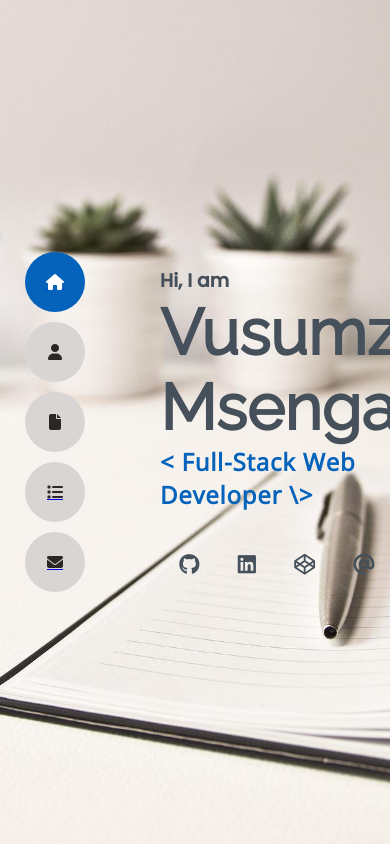
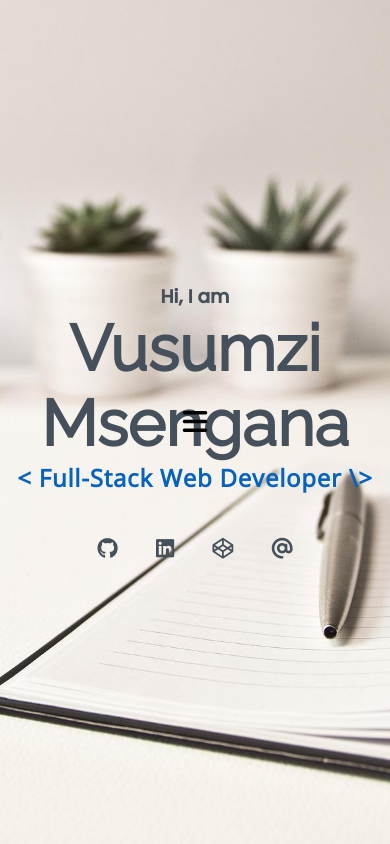
Before and after one commit to iamvusumzi/portfolio, a plain HTML site: page index.html in a window 390 px wide. Shown: the top 844 px of the page. Drawn offline with nearby package versions, Linux system fonts and the light colour scheme.

Commit message:
Mobile Responsiveness init

```diff
--- a/index.html
+++ b/index.html
@@ -20,6 +20,9 @@
         <!-- START OF LANDING -->
         <section id="landing">
             <nav id="navbar">
+                <button class="nav-button">
+                    <i class="fa-solid fa-bars"></i>
+                </button>
                 <ul class="nav-links">
                     <li class="nav-link">
                         <a href="#landing" class="link">
@@ -94,7 +97,7 @@
                 </p>
             </div>
             <div class="content">
-                <div class="image">
+                <div class="image" data-aos="zoom-in">
                     <img src="./images/vusi.jpg" alt="Vusumzi's Image" />
                 </div>
                 <div class="about-text">
@@ -460,7 +463,7 @@
                     </div>
                 </div>
 
-                <form action="">
+                <form action="https://formspree.io/f/mrgjozej" method="post">
                     <div class="top-form-row">
                         <input type="text" placeholder="Your Name" />
                         <input type="email" placeholder="Your Email" />
--- a/styles.css
+++ b/styles.css
@@ -44,6 +44,13 @@ a.link i {
     height: 60px;
     margin: 10px;
     font-size: 12pt;
+}
+
+.nav-button {
+    display: none;
+    background-color: transparent;
+    font-size: 28px;
+    border: none;
 }
 
 /* Landing Styles */
@@ -435,3 +442,33 @@ footer .header p {
 body[data-aos-duration="400"] [data-aos] {
     transition-duration: 2s;
 }
+
+/* Media Queries */
+
+@media screen and (max-width: 992px) {
+    /* Navigation */
+    .nav-links {
+        display: none;
+    }
+
+    .nav-button {
+        display: flex;
+    }
+
+    #navbar {
+        display: flex;
+    }
+
+    #landing {
+        justify-content: center;
+    }
+
+    #landing .social-media {
+        justify-content: center;
+    }
+    .align {
+        padding: 0;
+        justify-content: center;
+        text-align: center;
+    }
+}
```
